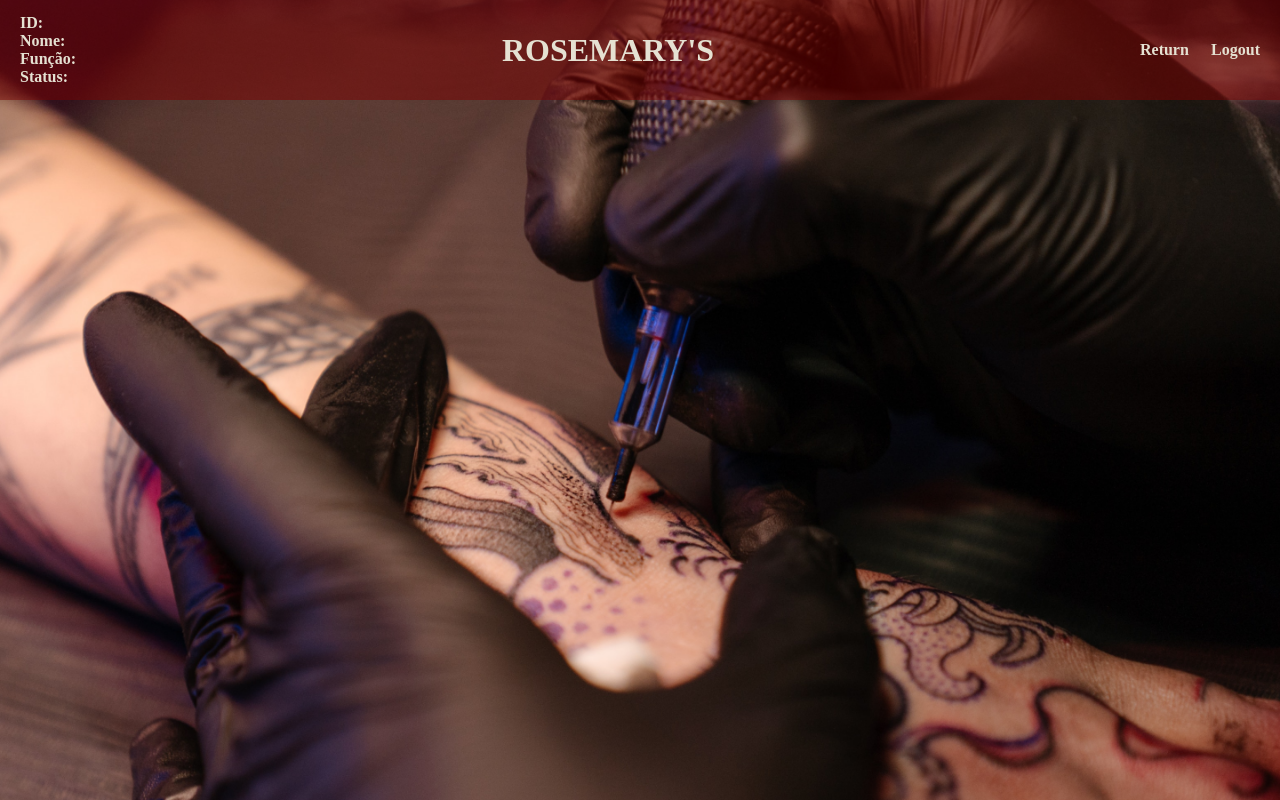
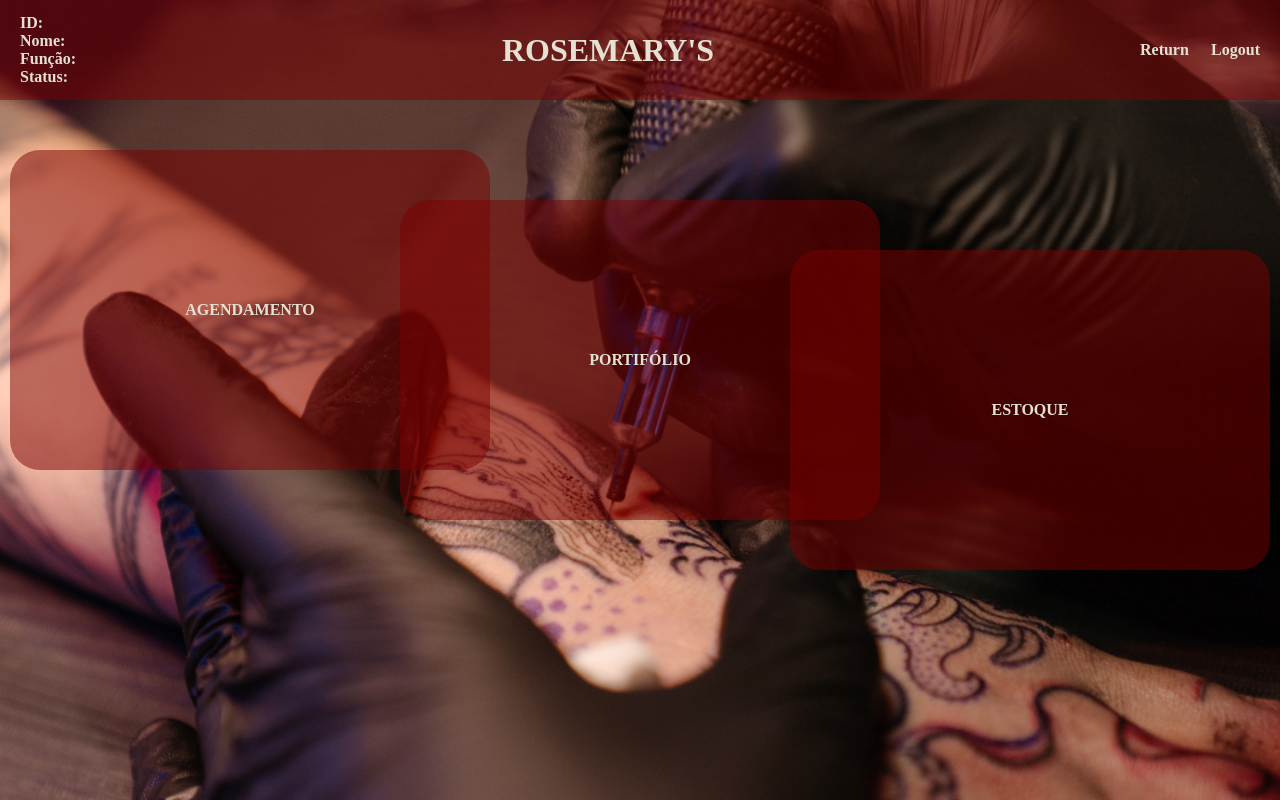
Before and after one commit to LeoAChaves/Rosemarys_Tattoo_Studio, a React (Create React App) app: page /funcionario/home in a window 1280 px wide. Built offline with nearby package versions, Linux system fonts and the light colour scheme.

Commit message:
Adicionando componente Main na pagina Funcionario

```diff
--- a/src/pages/Funcionario/FHome.jsx
+++ b/src/pages/Funcionario/FHome.jsx
@@ -1,6 +1,7 @@
 import styled from "styled-components";
 import FHeader from "../../components/Funcionario/FHeader/FHeader.jsx";
 import funcionarioBackground from "../../assets/images/funcionarioBackground.png";
+import FHomeMain from "../../components/Funcionario/FHomeMain/FHomeMain.jsx";
 
 function FHome() {
   const FHome = styled.body`
@@ -13,6 +14,7 @@ function FHome() {
   return (
     <FHome>
       <FHeader />
+      <FHomeMain />
     </FHome>
   );
 }
```
